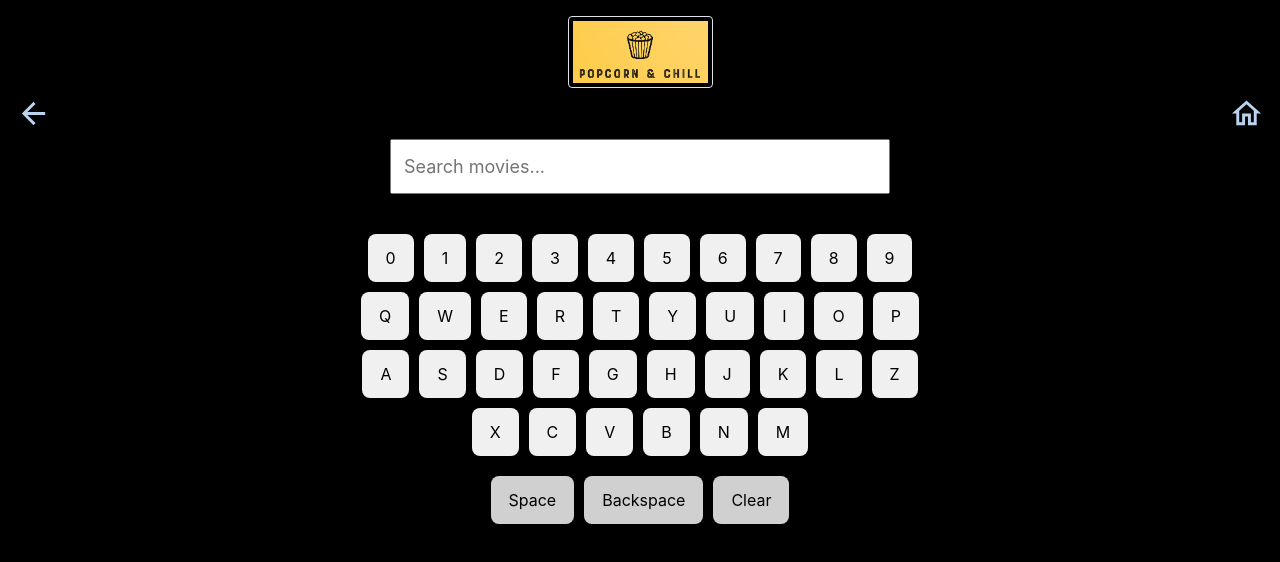
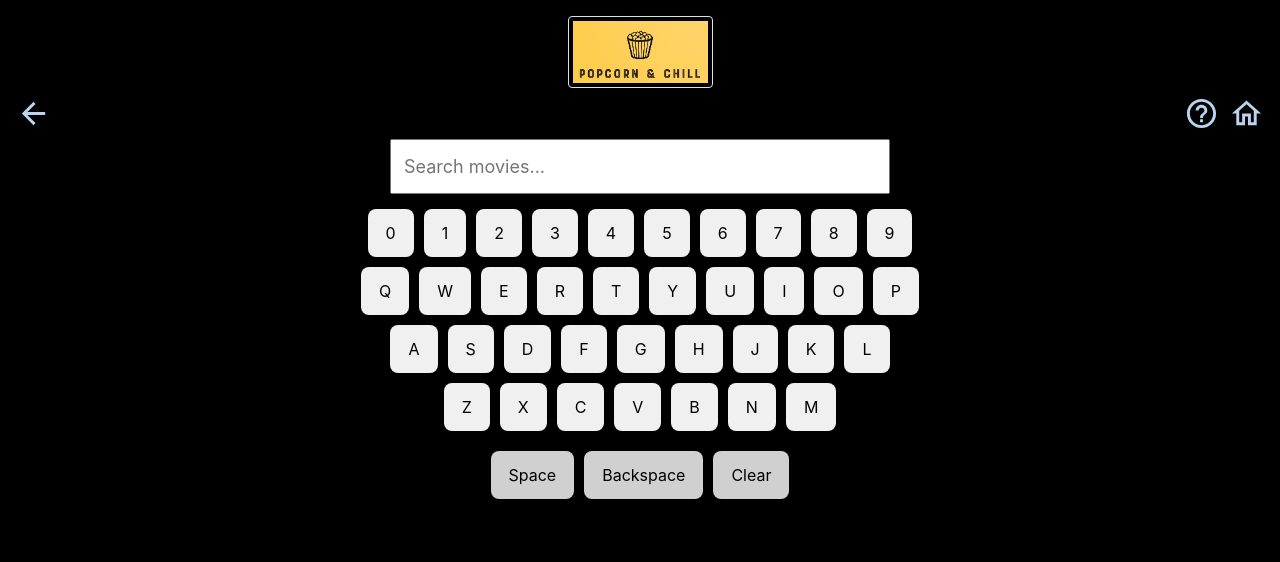
Before and after one commit to shahriarbinzaman/CPSC481_T03_Final, a React (Create React App) app in the folder app/: page /movie-schedule in a window 1280 px wide. Shown: the top 562 px of the page. Built offline with nearby package versions, Linux system fonts and the light colour scheme.

Commit message:
Added help button to navbar, fixed keyboard to match QWERTY layout

```diff
--- a/app/src/components/Navbar.jsx
+++ b/app/src/components/Navbar.jsx
@@ -1,18 +1,46 @@
 import HomeOutlinedIcon from "@mui/icons-material/HomeOutlined";
 import ArrowBackOutlinedIcon from "@mui/icons-material/ArrowBackOutlined";
+import HelpOutlineIcon from "@mui/icons-material/HelpOutline";
 import { Link, useNavigate } from "react-router-dom";
+import { useState } from "react";
+import { Modal, Button } from "react-bootstrap";
 
 export const Navbar = () => {
   const navigate = useNavigate();
+  const [showHelp, setShowHelp] = useState(false);
+
+  const handleShowHelp = () => setShowHelp(true);
+  const handleCloseHelp = () => setShowHelp(false);
+
   return (
     <nav className="navbar">
       <div className="d-flex justify-content-between w-100">
         <ArrowBackOutlinedIcon fontSize="large" onClick={() => navigate(-1)} />
+        <div className="d-flex align-items-center">
+          <HelpOutlineIcon
+            fontSize="large"
+            onClick={handleShowHelp}
+            style={{ marginRight: "10px" }}
+          />
+          <Link to="/">
+            <HomeOutlinedIcon fontSize="large" />
+          </Link>
+        </div>
+      </div>
 
-        <Link to="/">
-          <HomeOutlinedIcon fontSize="large" />
-        </Link>
-      </div>
+      <Modal show={showHelp} onHide={handleCloseHelp} centered>
+        <Modal.Header>
+          <Modal.Title>Assistance</Modal.Title>
+        </Modal.Header>
+        <Modal.Body>
+          A movie attendant is on their way to assist you.
+        </Modal.Body>
+        <Modal.Footer>
+          <Button variant="secondary" onClick={handleCloseHelp}>
+            Close
+          </Button>
+        </Modal.Footer>
+      </Modal>
     </nav>
   );
 };
--- a/app/src/pages/MovieSchedule.jsx
+++ b/app/src/pages/MovieSchedule.jsx
@@ -22,34 +22,9 @@ const parseTime = (timeStr) => {
 // Simple on-screen keyboard component (permanent on-screen)
 const OnScreenKeyboard = ({ onKeyClick, onBackspace, onSpace, onClear }) => {
   const numberKeys = ["0", "1", "2", "3", "4", "5", "6", "7", "8", "9"];
-  const letterKeys = [
-    "Q",
-    "W",
-    "E",
-    "R",
-    "T",
-    "Y",
-    "U",
-    "I",
-    "O",
-    "P",
-    "A",
-    "S",
-    "D",
-    "F",
-    "G",
-    "H",
-    "J",
-    "K",
-    "L",
-    "Z",
-    "X",
-    "C",
-    "V",
-    "B",
-    "N",
-    "M",
-  ];
+  const topRow = ["Q", "W", "E", "R", "T", "Y", "U", "I", "O", "P"];
+  const middleRow = ["A", "S", "D", "F", "G", "H", "J", "K", "L"];
+  const bottomRow = ["Z", "X", "C", "V", "B", "N", "M"];
 
   const keyButtonStyle = {
     margin: "5px",
@@ -64,41 +39,13 @@ const OnScreenKeyboard = ({ onKeyClick, onBackspace, onSpace, onClear }) => {
     transition: "background-color 0.3s, transform 0.1s",
   };
 
-  const actionButtonStyle = {
-    margin: "5px",
-    padding: "12px 18px",
-    fontSize: "16px",
-    backgroundColor: "#d0d0d0",
-    border: "none",
-    borderRadius: "8px",
-    boxShadow: "0 2px 5px rgba(0,0,0,0.1)",
-    cursor: "pointer",
-    outline: "none",
-    transition: "background-color 0.3s, transform 0.1s",
-  };
-
-  const containerStyle = {
-    backgroundColor: "transparent",
-    padding: "15px",
-    borderRadius: "10px",
-    marginTop: "10px",
-    width: "100vw",
-    maxWidth: "600px",
-  };
+  const actionButtonStyle = { ...keyButtonStyle, backgroundColor: "#d0d0d0" };
 
   return (
     <div
       style={{ display: "flex", flexDirection: "column", alignItems: "center" }}
     >
-      <div style={containerStyle}>
-        {/* Numbers Row */}
-        <div
-          style={{
-            display: "flex",
-            flexWrap: "wrap",
-            justifyContent: "center",
-          }}
-        >
+      <div style={{ display: "flex", justifyContent: "center" }}>
         {numberKeys.map((key) => (
           <button
             key={key}
@@ -109,15 +56,30 @@ const OnScreenKeyboard = ({ onKeyClick, onBackspace, onSpace, onClear }) => {
           </button>
         ))}
       </div>
-        {/* Letters Row */}
-        <div
-          style={{
-            display: "flex",
-            flexWrap: "wrap",
-            justifyContent: "center",
-          }}
+      <div style={{ display: "flex", justifyContent: "center" }}>
+        {topRow.map((key) => (
+          <button
+            key={key}
+            onClick={() => onKeyClick(key)}
+            style={keyButtonStyle}
           >
-          {letterKeys.map((key) => (
+            {key}
+          </button>
+        ))}
+      </div>
+      <div style={{ display: "flex", justifyContent: "center" }}>
+        {middleRow.map((key) => (
+          <button
+            key={key}
+            onClick={() => onKeyClick(key)}
+            style={keyButtonStyle}
+          >
+            {key}
+          </button>
+        ))}
+      </div>
+      <div style={{ display: "flex", justifyContent: "center" }}>
+        {bottomRow.map((key) => (
           <button
             key={key}
             onClick={() => onKeyClick(key)}
@@ -128,11 +90,7 @@ const OnScreenKeyboard = ({ onKeyClick, onBackspace, onSpace, onClear }) => {
         ))}
       </div>
       <div
-          style={{
-            display: "flex",
-            justifyContent: "center",
-            marginTop: "10px",
-          }}
+        style={{ display: "flex", justifyContent: "center", marginTop: "10px" }}
       >
         <button onClick={onSpace} style={actionButtonStyle}>
           Space
@@ -143,7 +101,6 @@ const OnScreenKeyboard = ({ onKeyClick, onBackspace, onSpace, onClear }) => {
         <button onClick={onClear} style={actionButtonStyle}>
           Clear
         </button>
-        </div>
       </div>
     </div>
   );
```
Lines whose indentation alone changed are shown as unchanged.
